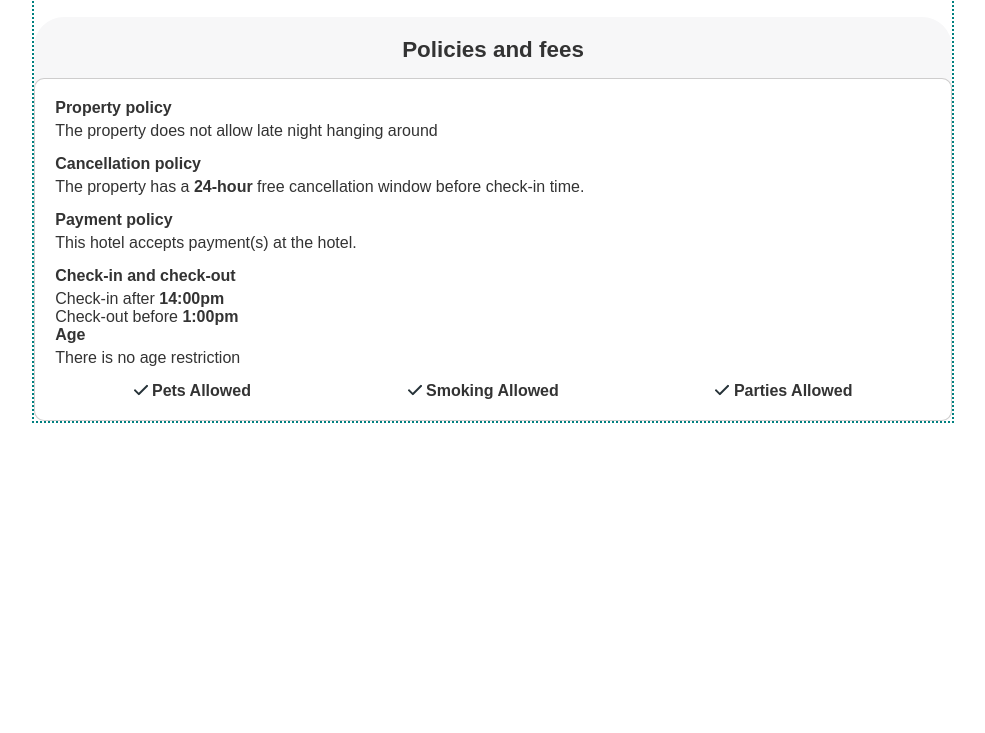
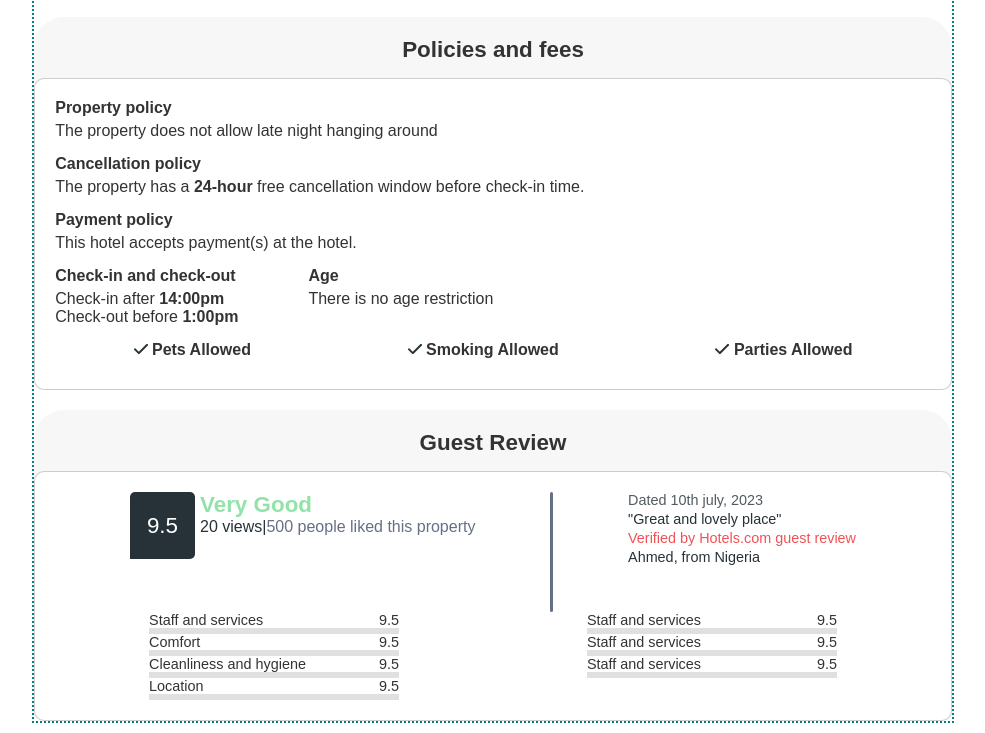
Before and after one commit to SudoSantos/TravelHunters-Project, a plain HTML site: page hoteldetail.html in a window 1280 px wide. Shown: the part 3072-3805 px from the top of the page, without its empty margins (147-1132 px from the left). Before the commit the page ends 3505 px from the top, so only its background shows below. Drawn offline with Linux system fonts and the light colour scheme.

Commit message:
Guest review section

```diff
--- a/hoteldetail.html
+++ b/hoteldetail.html
@@ -630,7 +630,7 @@
                     </div>
                 </div>
 
-                <div style="display: flex; justify-content: space-around;">
+                <div style="display: flex; justify-content: space-around; margin:10px 0;">
                     <strong><img src="images/check.png" alt="">&nbsp;Pets Allowed</strong>
                     <strong><img src="images/check.png" alt="">&nbsp;Smoking Allowed</strong>
                     <strong><img src="images/check.png" alt="">&nbsp;Parties Allowed</strong>
@@ -638,6 +638,99 @@
             </div>
         </main>
 
+        <main class="reviews">
+            <h1>Guest Review</h1>
+
+             <div class="review">
+                <div style="display: flex; justify-content: space-evenly;">
+                    <div style="display: flex; ">
+                            <div>
+                                <button style="background-color: #263238; width: 65px; height: 67px; color: white; border: none; border-radius: 5px 5px 5px 0; font-size: 1.4em;">9.5</button>
+                            </div>
+                            <div style="margin-left: 5px;">
+                                <p style="font-size: 1.4em; color: #92E3A9; font-weight: bold;">Very Good</p>
+                                <span style="color: #263238;">20 views|<span style="color: #667085;">500 people liked this property</span></span>
+                            </div>
+                        </div>
+
+                        <div style="height: 120px; border-left: 3px solid #667085; border-radius: 5px;"></div>
+
+                    <div>
+                            <p style="color: #263238CC; font-size: 0.9em; margin-bottom: 3px;">Dated 10th july, 2023</p>
+                            <p style="color: #263238; font-size: 0.9em; margin-bottom: 3px;">"Great and lovely place"</p>
+                            <p style="color: #F25156; font-size: 0.9em; margin-bottom: 3px;">Verified by Hotels.com guest review</p>
+                            <p style="color: #263238; font-size: 0.9em; margin-bottom: 3px;">Ahmed, from Nigeria</p>
+                    </div>
+                </div>
+
+                        <!-- side for the rating -->
+                    <div style="display: flex; justify-content: space-around;">
+                        <div>
+                            <div>
+                                <div style="display: flex; justify-content: space-between;">
+                                    <p style="font-size: 0.9em;">Staff and services</p>
+                                    <p style="font-size: 0.9em;">9.5</p>
+                                </div>
+                                <div class="long-rev"><div class="short-rev"></div></div>
+                            </div>
+
+                            <div>
+                                <div style="display: flex; justify-content: space-between;">
+                                    <p style="font-size: 0.9em;">Comfort</p>
+                                    <p style="font-size: 0.9em;">9.5</p>
+                                </div>
+                                <div class="long-rev"><div class="short-rev"></div></div>
+                            </div>
+
+                            <div>
+                                <div style="display: flex; justify-content: space-between;">
+                                    <p style="font-size: 0.9em;">Cleanliness and hygiene</p>
+                                    <p style="font-size: 0.9em;">9.5</p>
+                                </div>
+                                <div class="long-rev"><div class="short-rev"></div></div>
+                            </div>
+
+                            <div>
+                                <div style="display: flex; justify-content: space-between;">
+                                    <p style="font-size: 0.9em;">Location</p>
+                                    <p style="font-size: 0.9em;">9.5</p>
+                                </div>
+                                <div class="long-rev"><div class="short-rev"></div></div>
+                            </div>
+
+                        </div>
+
+                        <div>
+                            <div>
+                                <div style="display: flex; justify-content: space-between;">
+                                    <p style="font-size: 0.9em;">Staff and services</p>
+                                    <p style="font-size: 0.9em;">9.5</p>
+                                </div>
+                                <div class="long-rev"><div class="short-rev"></div></div>
+                            </div>
+
+                            <div>
+                                <div style="display: flex; justify-content: space-between;">
+                                    <p style="font-size: 0.9em;">Staff and services</p>
+                                    <p style="font-size: 0.9em;">9.5</p>
+                                </div>
+                                <div class="long-rev"><div class="short-rev"></div></div>
+                            </div>
+
+                            <div>
+                                <div style="display: flex; justify-content: space-between;">
+                                    <p style="font-size: 0.9em;">Staff and services</p>
+                                    <p style="font-size: 0.9em;">9.5</p>
+                                </div>
+                                <div class="long-rev"><div class="short-rev"></div></div>
+                            </div>
+                         </div>
+                    </div>
+
+             </div>
+
+        </main>
+
     </section>
 
     <!-- https://www.figma.com/file/blRzqUpMvYrKHbnufRLMq2/Travel-Hunters?type=design&node-id=2750-1594&mode=design&t=4N7dvagGsquqxvLE-0 -->
--- a/style.css
+++ b/style.css
@@ -1358,11 +1358,42 @@ main.policies .policys{
   /* margin-bottom: 5px; */
 }
 
-.policys .policy:last-of-type{
+.policys .policy:nth-of-type(4){
   display: flex;
-  /* justify-content: space-evenly; */
+  /* display: none; */
 }
 
-.policys .policy:last-of-type div:nth-of-type(2){
+.policys .policy:nth-of-type(4) div:nth-of-type(2){
   margin-left: 70px;
+  /* display: none; */
 }
+
+
+main.reviews{
+  background-color: #F7F7F8;
+  padding-top: 20px;
+  border-radius: 30px;
+}
+
+main.reviews h1{
+  text-align: center;
+  font-size: 1.4em;
+  margin-bottom: 15px;
+}
+
+main.reviews .review{
+  border: 1px solid #ABAAAA94;
+  /* display: flex; */
+  align-items: center;
+  padding: 20px;
+  height: fit-content;
+  border-radius: 10px;
+  background-color: white;
+}
+
+div.long-rev{
+  /* display: none; */
+  width: 250px;
+  height: 6px;
+  background-color: #E0E0E0;
+}
```
